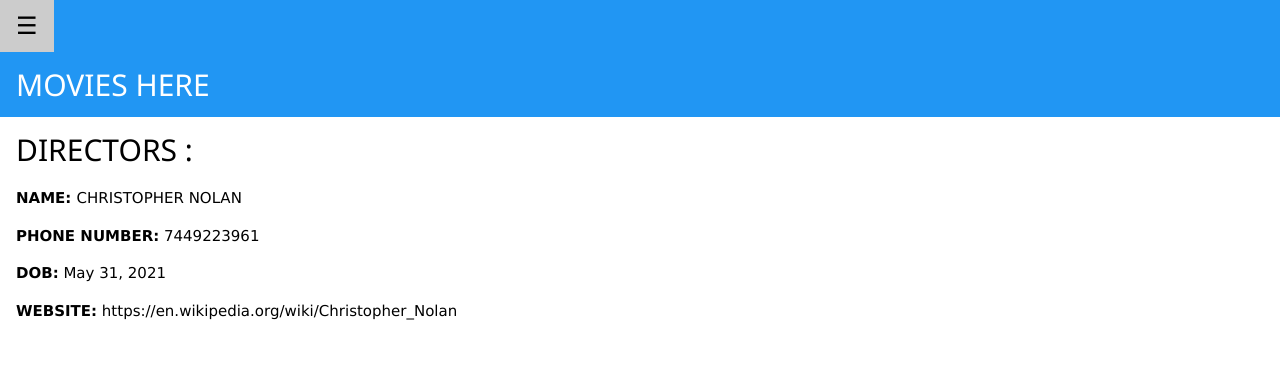
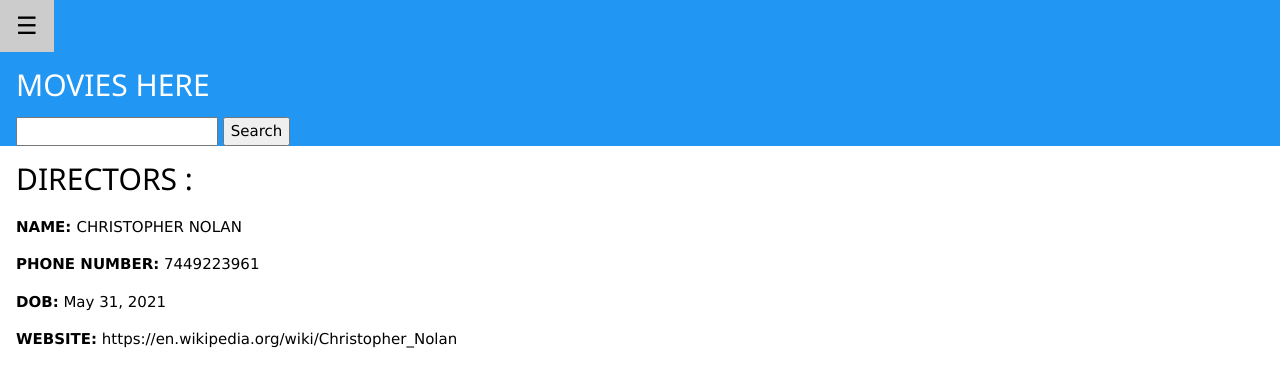
Before and after one commit to logeswari5/MoviesApp-Django, a Django app: page /movie/director/5/ in a window 1280 px wide. Shown: the top 387 px of the page. Run offline with Django 3.2, Linux system fonts and the light colour scheme; data comes from the database, SQL or seed files in the repository.

Commit message:
Add search in base_generic html template

```diff
--- a/movie/templates/base_generic.html
+++ b/movie/templates/base_generic.html
@@ -17,6 +17,11 @@
   <button class="w3-button w3-blue w3-xlarge" onclick="w3_open()">☰</button>
   <div class="w3-container">
     <h2>MOVIES HERE</h2>
+      <form class="form-inline my-2 my-lg-0" method="GET" action="{% url 'movies' %}"  >
+            <input class="form-control mr-sm-2" type="search" name="search">
+            <button class="btn btn btn-outline-info my-2 my-sm-0" type="submit"> Search </button>
+        </form>
+
   </div>
 </div>
 
```
